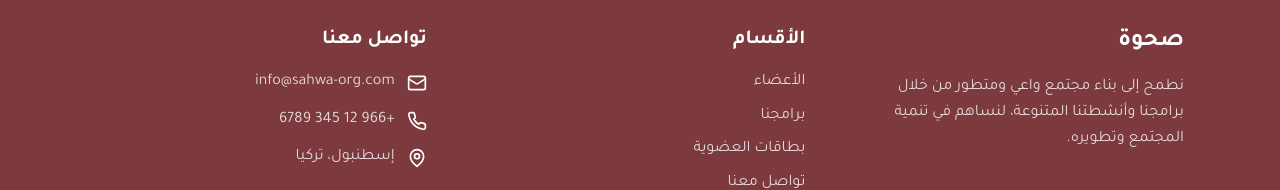
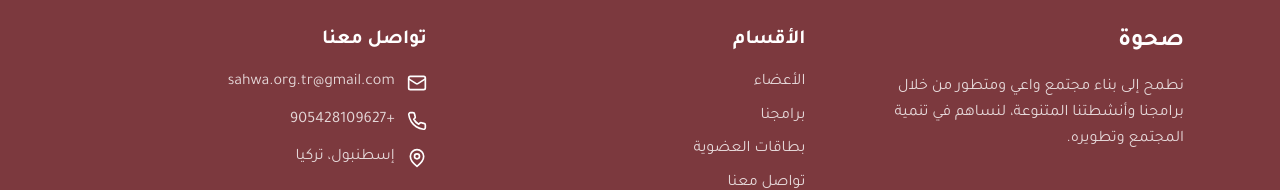
Before and after one commit to mokamaleldin/sahwa, a React (Vite) app: page /members in a window 1280 px wide. Shown: the part 2580-2770 px from the top of the page. Built offline with nearby package versions, Linux system fonts and the light colour scheme.

Commit message:
fix: update contact information in Footer component and clean up Header component

```diff
--- a/src/components/Footer.tsx
+++ b/src/components/Footer.tsx
@@ -59,11 +59,11 @@ const Footer: React.FC = () => {
             <div className="space-y-3">
               <div className="flex items-center justify-center md:justify-start space-x-reverse space-x-3">
                 <Mail size={20} />
-                <span className="text-white/80">info@sahwa-org.com</span>
+                <span className="text-white/80">sahwa.org.tr@gmail.com</span>
               </div>
               <div className="flex items-center justify-center md:justify-start space-x-reverse space-x-3">
                 <Phone size={20} />
-                <span className="text-white/80">+966 12 345 6789</span>
+                <span className="text-white/80">+905428109627</span>
               </div>
               <div className="flex items-center justify-center md:justify-start space-x-reverse space-x-3">
                 <MapPin size={20} />
--- a/src/components/Header.tsx
+++ b/src/components/Header.tsx
@@ -105,6 +105,7 @@ const Header: React.FC = () => {
           </div>
         )}
       </div>
+
     </header>
   );
 };
```
